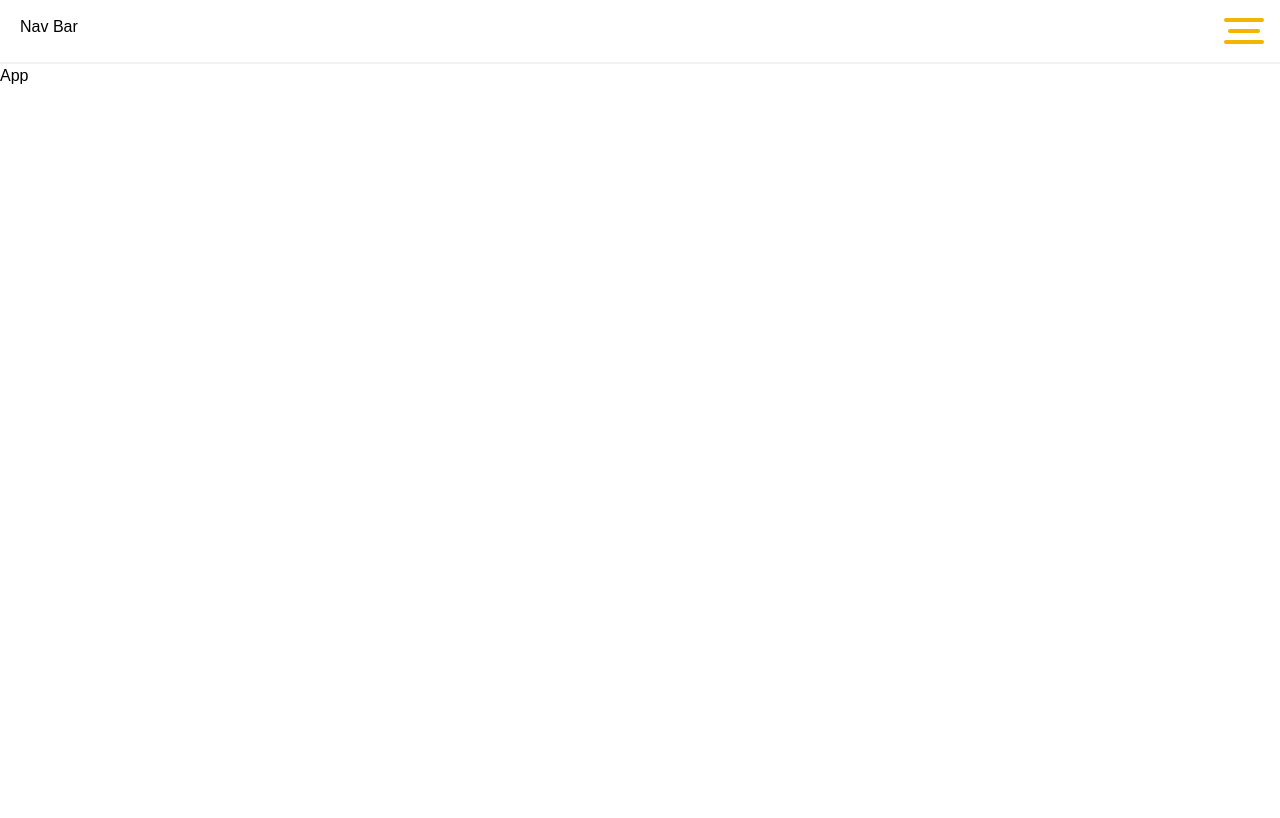
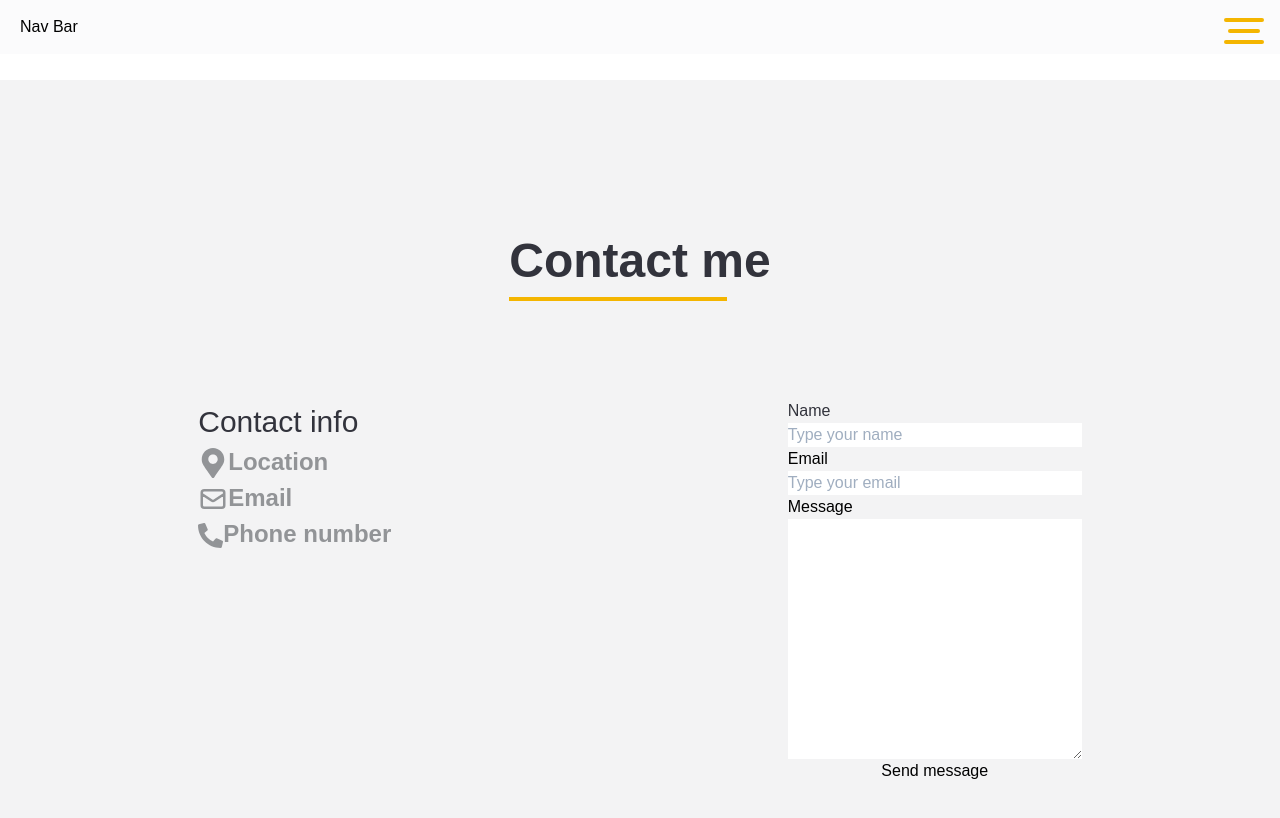
Before and after one commit to Revan99/Portfolio, a React (Create React App) app: page / in a window 1280 px wide. Shown: the top 818 px of the page. Built offline with nearby package versions, Linux system fonts and the light colour scheme.

Commit message:
add about section

```diff
--- a/package.json
+++ b/package.json
@@ -9,6 +9,7 @@
     "framer-motion": "^2.9.1",
     "react": "^16.13.1",
     "react-dom": "^16.13.1",
+    "react-icons": "^3.11.0",
     "react-scripts": "3.4.3",
     "styled-components": "^5.2.0"
   },
--- a/src/App.css
+++ b/src/App.css
@@ -1,3 +1,7 @@
 body {
-  font-family: Poppins, sans-serif;
+  font-family: "Poppins", sans-serif;
+  height: 200vh;
 }
+.navbar {
+  border-bottom: 2px solid #f1f1f1;
+}
--- a/src/App.js
+++ b/src/App.js
@@ -1,11 +1,13 @@
 import React from "react";
-import Navbar from "./components/Navbar";
+import Navbar from "./components/Menu/Navbar";
+import Aboutus from "./sections/Aboutus";
+
 import "./App.css";
 function App() {
   return (
     <div className="App">
       <Navbar />
-      App
+      <Aboutus />
     </div>
   );
 }
--- /dev/null
+++ b/src/components/Menu/Navbar.js
@@ -0,0 +1,32 @@
+import React from "react";
+import styled from "styled-components";
+import Burger from "./Burger";
+window.addEventListener("scroll", () => {
+  const navEl = document.getElementById("navbar");
+  if (window.pageYOffset > 50 && !navEl.classList.contains("navbar")) {
+    navEl.classList.add("navbar");
+    console.log(navEl.classList.contains("navbar"));
+  }
+  if (window.pageYOffset < 50 && navEl.classList.contains("navbar")) {
+    navEl.classList.remove("navbar");
+  }
+});
+const Nav = styled.nav`
+  .logo {
+    padding: 15px 0;
+  }
+`;
+
+const Navbar = () => {
+  return (
+    <Nav
+      id="navbar"
+      className=" fixed   bg-secondaryLight z-50  w-full py-0 px-5 flex justify-between"
+    >
+      <div className="logo ">Nav Bar</div>
+      <Burger />
+    </Nav>
+  );
+};
+
+export default Navbar;
--- a/src/components/RightNav.js
+++ b/src/components/Menu/RightNav.js
@@ -12,7 +12,7 @@ const Ul = styled.ul`
   background-color: #0d2538;
   transform: ${({ open }) => (open ? "translateX(0)" : "translateX(100%)")};
   li {
-    border-color: "#F4B500";
+    width: 10rem;
   }
 `;
 
@@ -22,9 +22,11 @@ const RightNav = ({ open }) => {
       open={open}
       className="transition-transform duration-500 ease-in-out top-0 right-0  p-12 h-screen flex fixed items-center list-none flex-col"
     >
-      {lists.map((list,i) => (
+      {lists.map((list, i) => (
         <motion.li
-          className={ `font-bold mt-32 border-primary rounded cursor-pointer border-solid border-2 py-2 px-8 text-white`}
+          className={`font-bold ${
+            i === 0 ? "mt-20" : "mt-8"
+          } border-primaryLight  rounded cursor-pointer border-solid border-2 py-2 px-8 flex justify-center text-white`}
           initial={{ opacity: 0 }}
           animate={{ opacity: 1, transition: { duration: 1 } }}
           whileHover={{
--- a/src/components/Navbar.js
+++ /dev/null
@@ -1,24 +0,0 @@
-import React from "react";
-import styled from "styled-components";
-import Burger from "./Burger";
-
-const Nav = styled.nav`
-  border-bottom: 2px solid #f1f1f1;
-  padding: 0 20px;
-  display: flex;
-  justify-content: space-between;
-  .logo {
-    padding: 15px 0;
-  }
-`;
-
-const Navbar = () => {
-  return (
-    <Nav className="w-full h-16">
-      <div className="logo">Nav Bar</div>
-      <Burger />
-    </Nav>
-  );
-};
-
-export default Navbar;
--- /dev/null
+++ b/src/sections/Aboutus.js
@@ -0,0 +1,78 @@
+import React from "react";
+import styled from "styled-components";
+import { FaPhoneAlt, FaMapMarkerAlt } from "react-icons/fa";
+import { HiOutlineMail } from "react-icons/hi";
+
+const AboutSecHeader = styled.div`
+  &:hover div {
+    width: 100%;
+  }
+  div {
+    transition: all ease 0.3s;
+  }
+`;
+const Aboutus = () => {
+  return (
+    <div className="relative">
+      <div className=" top-0 w-full  pt-12 h-screen flex items-center mt-20  flex-col  absolute    bg-tertiaryLight justify-evenly">
+        <AboutSecHeader className="cursor-pointer">
+          <h1 className=" text-5xl inline-block mr-auto  text-4thColorLight   font-extrabold">
+            Contact me
+          </h1>
+          <div className=" w-10/12 h-1 bg-primaryDark" />
+        </AboutSecHeader>
+        <div className="flex justify-around flex-wrap w-full">
+          <div className="text-4thColorLight">
+            <h2 className="text-3xl "> Contact info</h2>
+            <div className="">
+              <p className="text-2xl text-6thColorLight font-extrabold">
+                <FaMapMarkerAlt size={30} className="inline" />
+                Location
+              </p>
+              <p className="text-2xl text-6thColorLight font-extrabold">
+                <HiOutlineMail size={30} className="inline" />
+                Email
+              </p>
+              <p className="text-2xl text-6thColorLight font-extrabold">
+                <FaPhoneAlt size={25} className="inline" />
+                Phone number
+              </p>
+            </div>
+            <div></div>
+          </div>
+          <div className="">
+            <form className="flex flex-col ">
+              <label htmlFor="name" className="text-4thColorLight">
+                Name
+              </label>
+              <input
+                type="text"
+                placeholder="Type your name "
+                id="name"
+                lassName="text-4thColorLight"
+              />
+              <label htmlFor="email">Email</label>
+              <input
+                type="email"
+                placeholder="Type your email "
+                id="email"
+                lassName="text-4thColorLight"
+              />
+              <label htmlFor="message">Message</label>
+              <textarea
+                name=""
+                id="Message"
+                cols="30"
+                rows="10"
+                lassName="text-4thColorLight"
+              ></textarea>
+              <button>Send message</button>
+            </form>
+          </div>
+        </div>
+      </div>
+    </div>
+  );
+};
+
+export default Aboutus;
--- a/tailwind.config.js
+++ b/tailwind.config.js
@@ -7,8 +7,8 @@ module.exports = {
         secondaryLight: "#FBFBFC", // an example of extending tailwind
         tertiaryLight: "#F3F3F4",
         "4thColorLight": "#32333C",
-        "5thColorLight": "#32333C",
-        "6thColorLight": "#F3F3F4",
+        "5thColorLight": "#666684",
+        "6thColorLight": "#929497",
         "7thColorLight": "#FFFFFF",
 
         primaryDark: "#F4B500",
```
Also changed, not shown: src/components/Menu/Burger.js (renamed from src/components/Burger.js), src/sections/AboutForm.js (added), 1 other file (tests, documents, lock files or other folders).
